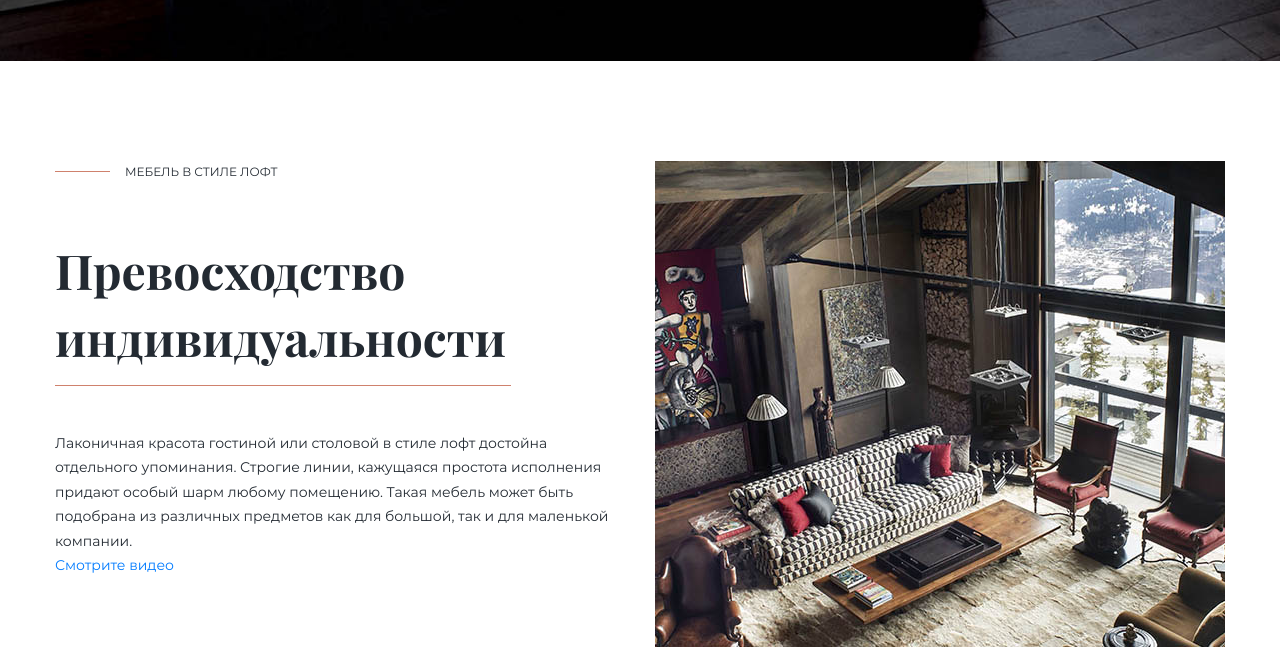
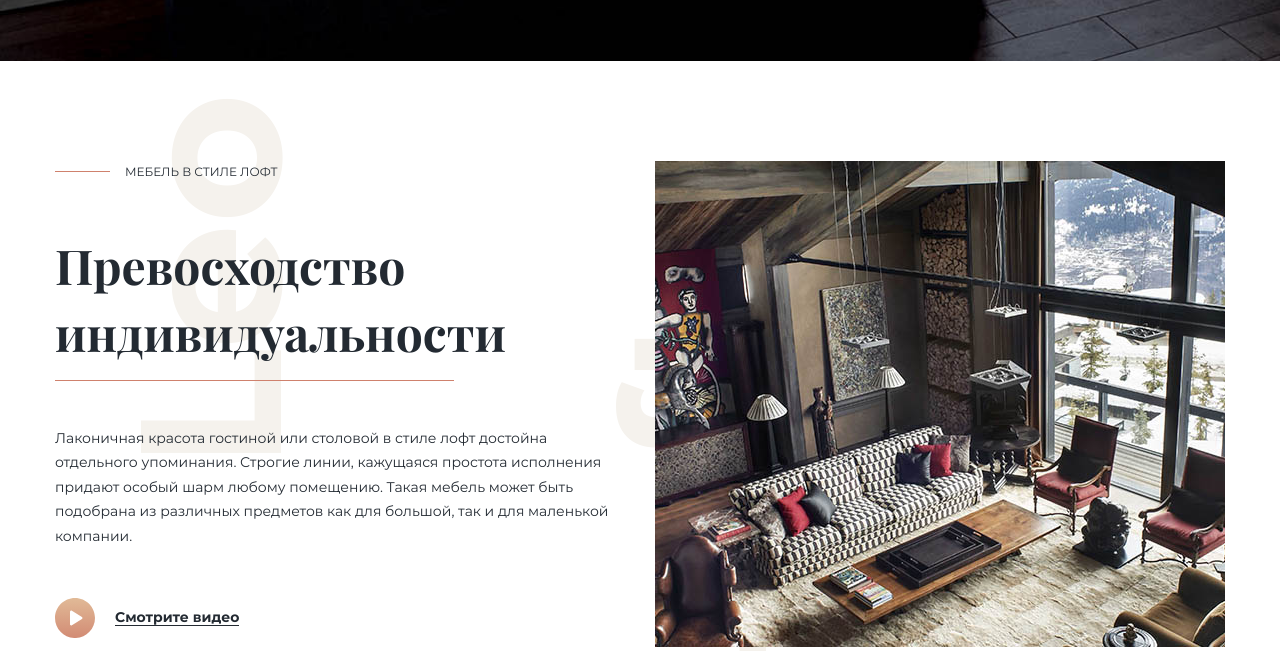
Before and after one commit to rydolif/LEO, a website: page app/index.html in a window 1280 px wide. Shown: the part 887-1538 px from the top of the page. Drawn offline with nearby package versions, Linux system fonts and the light colour scheme; files that its build step writes are made by us from their sources; files whose address does not match are found by name; a web font is replaced by a local one.

Commit message:
header ++

```diff
--- a/app/index.html
+++ b/app/index.html
@@ -73,7 +73,7 @@
 			</div>
 		</section>
 
-		<section class="superiority">
+		<section class="superiority" data-bg="Leo" data-bg_two="Loft">
 			<div class="container">
 				<div class="row">
 
@@ -82,7 +82,7 @@
 						<h2>Превосходство <br>индивидуальности</h2>
 						<p>Лаконичная красота гостиной или столовой в стиле лофт достойна отдельного упоминания. Строгие линии, кажущаяся простота исполнения придают особый шарм любому помещению. Такая мебель может быть подобрана из различных предметов как для большой, так и для маленькой компании.
 						</p>
-						<a href="#">Смотрите видео</a>
+						<a href="#" class="play"><img src="img/icon/play.svg" alt="play" width="40" height="40"><span>Смотрите видео</span></a>
 					</div>
 
 					<div class="col-lg-6">
--- a/app/sass/_base.sass
+++ b/app/sass/_base.sass
@@ -57,7 +57,7 @@ h2
 		position: absolute
 		left: 0
 		bottom: -15px
-		width: 80%
+		width: 70%
 		height: 1px
 		background-color: $accent
 
--- a/app/sass/main.sass
+++ b/app/sass/main.sass
@@ -57,10 +57,8 @@
 .tel
 	color: #fff
 	font-weight: 600
-	font-size: 14px
 	position: relative
 	font-size: 16px
-	color: #fff
 	z-index: 1
 	&::before
 		content: ''
@@ -180,8 +178,74 @@
 		border-image: url(../img/header-border.jpg) 10 stretch
 
 .superiority
+	position: relative
 	padding-top: 100px
+	padding-bottom: 140px
+	z-index: 1
 
+	&::before
+		content: attr(data-bg)
+		position: absolute
+		left: 20px
+		top: 120px
+		transform: rotate(-90deg)
+		font-weight: 700
+		color: #f5f2ed
+		font-size: 200px
+		line-height: 1
+
+	&::after
+		content: attr(data-bg_two)
+		position: absolute
+		left: 38%
+		top: 48%
+		transform: rotate(-90deg)
+		font-weight: 700
+		color: #f5f2ed
+		font-size: 200px
+		line-height: 1
+		z-index: -1
+
+	p
+		margin-bottom: 50px
+
+	.play
+		font-weight: 700
+		color: #232a32
+		&:hover
+			text-decoration: none
+		&:focus
+			text-decoration: none
+
+		span
+			position: relative
+			z-index: 1
+			&::before
+				content: ''
+				width: 0
+				transform: scale(1)
+				transition: all .3s
+				position: absolute
+				bottom: 0
+				width: 100%
+				height: 1px
+				background-color: #232a32
+				z-index: -1
+
+			&:hover
+				color: $accent
+				text-decoration: none
+				&::before
+					transform: scale(0)
+
+			&:focus
+				color: $accent
+				text-decoration: none
+				&::before
+					transform: scale(0)
+
+		img
+			margin-right: 20px
 
 
 
```
Also changed, not shown: app/img/icon/play.svg (added).
